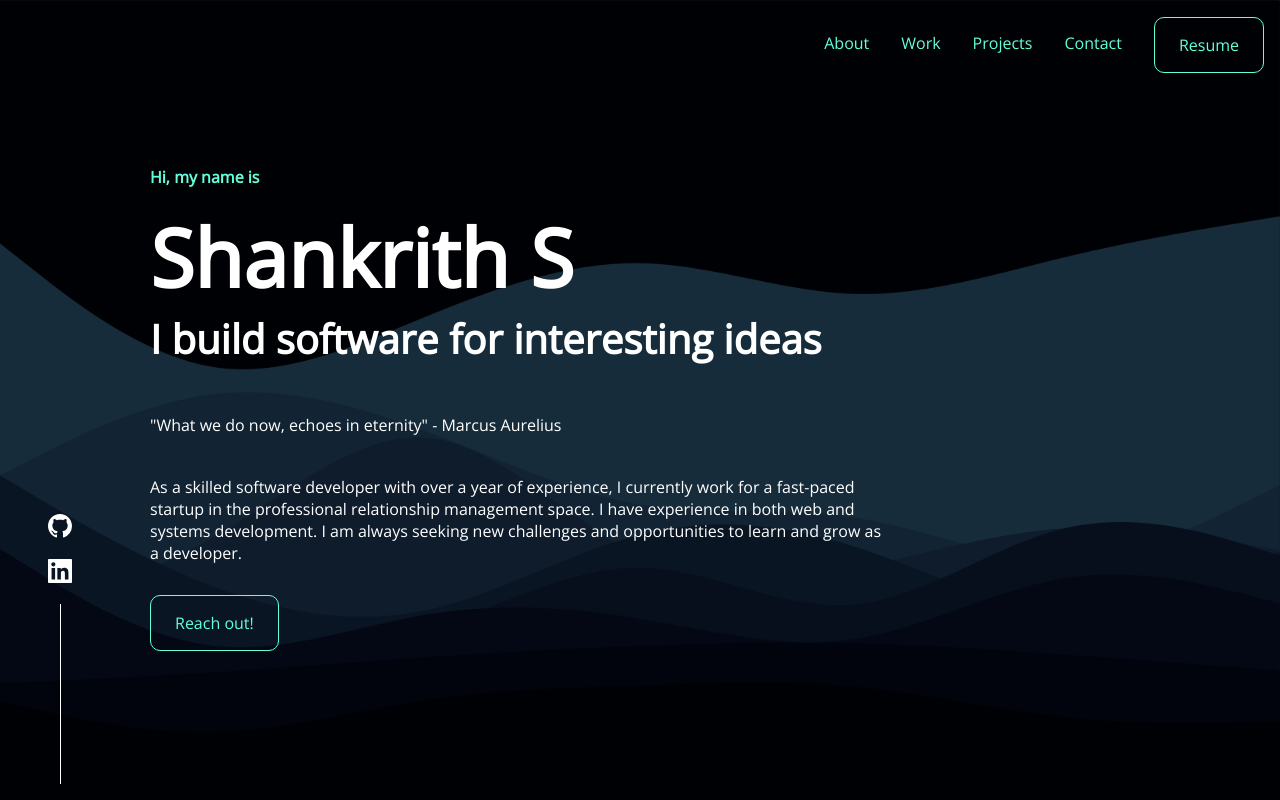
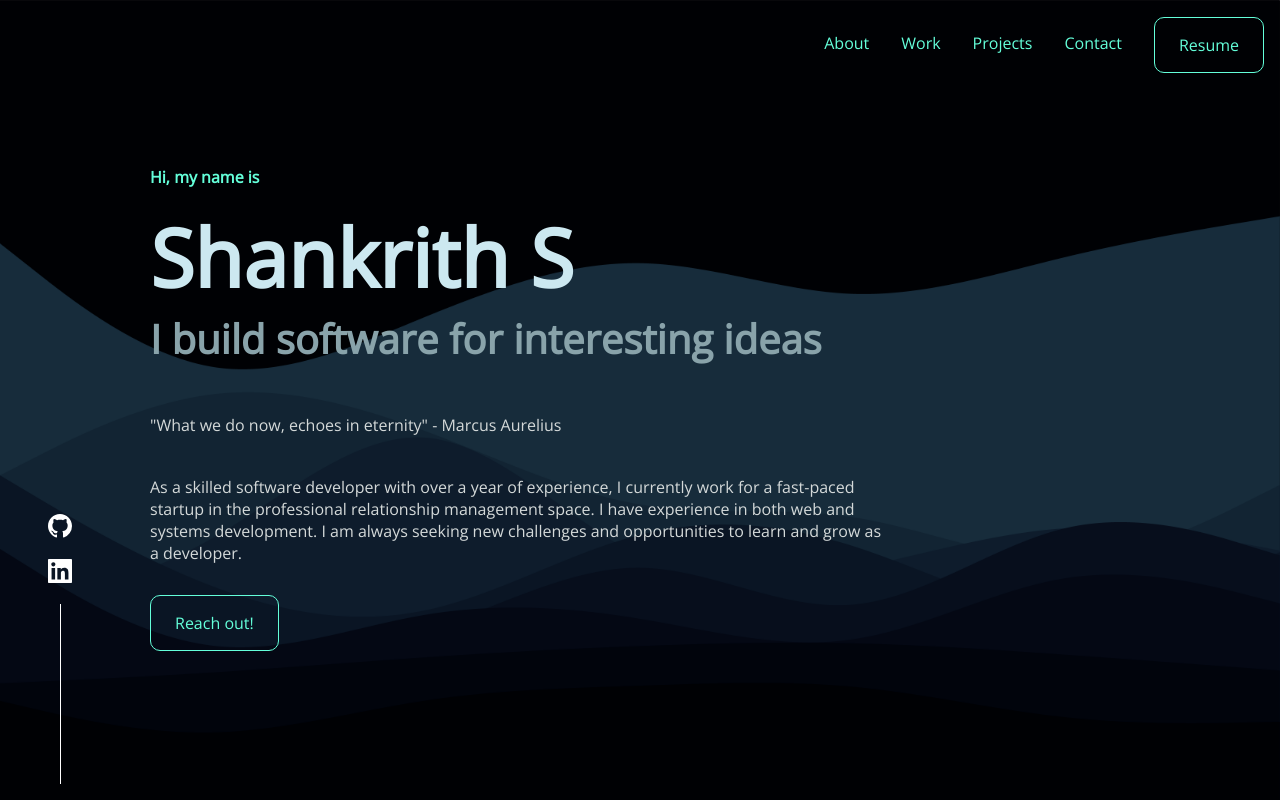
Before and after one commit to Shanki5/shankrith-portfolio, a React (Create React App) app: page / in a window 1280 px wide. Shown: the top 800 px of the page. Built offline with nearby package versions, Linux system fonts and the light colour scheme.

Commit message:
added theme colours

```diff
--- a/src/Containers/Hero/Index.tsx
+++ b/src/Containers/Hero/Index.tsx
@@ -2,8 +2,6 @@ import styled from "styled-components"
 import { PrimaryButtonLookingLink } from "../../Components/Common";
 
 const HeroSectionContainer = styled.section`
-    color:white;
-    /* padding-top:5rem; */
     margin: 0px auto;
     max-width: 1000px;
     min-height: 70vh;
@@ -17,11 +15,21 @@ const Heading1 = styled.h1`
     font-size: 1rem;
 `;
 const Heading2 = styled.h2`
+    ${props => {
+        return (`
+        color: ${props.theme.palette.common.light};
+        `)
+    }}
     font-size: 80px;
     margin: 0;
 `;
 
 const Heading3 = styled.h3`
+    ${props => {
+        return (`
+        color: ${props.theme.palette.common.dark};
+        `)
+    }}
     font-size: 40px;
     margin: 0 0 2rem;
     font-weight: 600;
--- a/src/theme.ts
+++ b/src/theme.ts
@@ -3,9 +3,9 @@ export const defaultTheme: DefaultTheme = {
     borderRadius: '4px',
     palette: {
         common: {
-            main: '#b9b9b9;',
-            light: '#9fb6ce',
-            dark: '#000000'
+            main: '#d4d9d9',
+            light: '#cce8f0',
+            dark: '#89a3aa'
         },
         primary: {
             main: '#64ffda',
```
